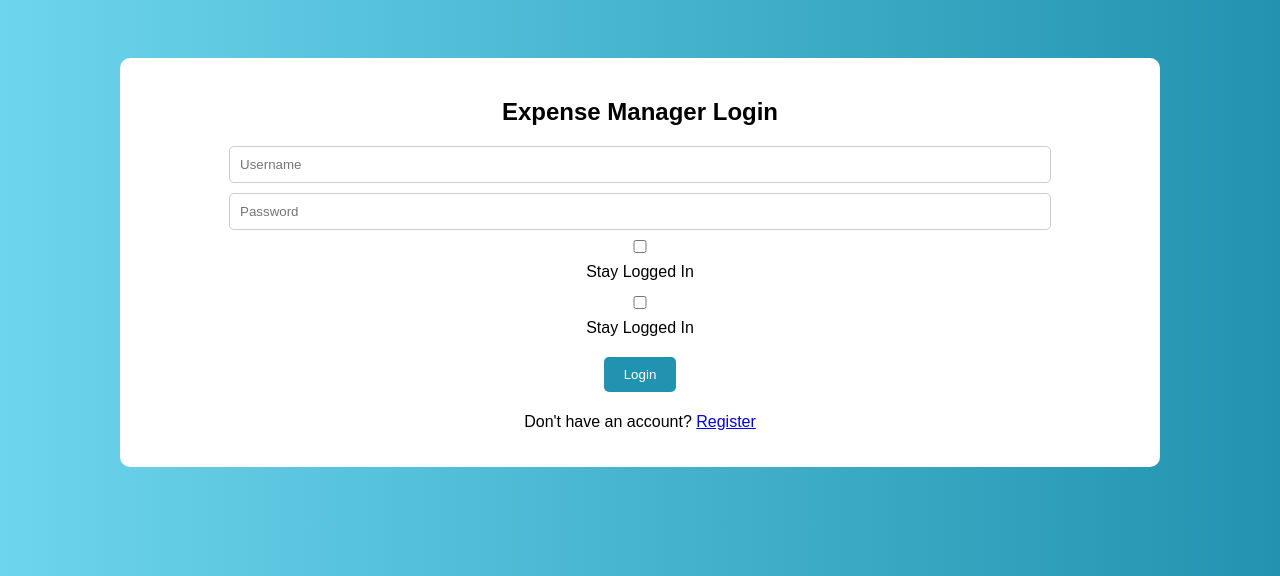
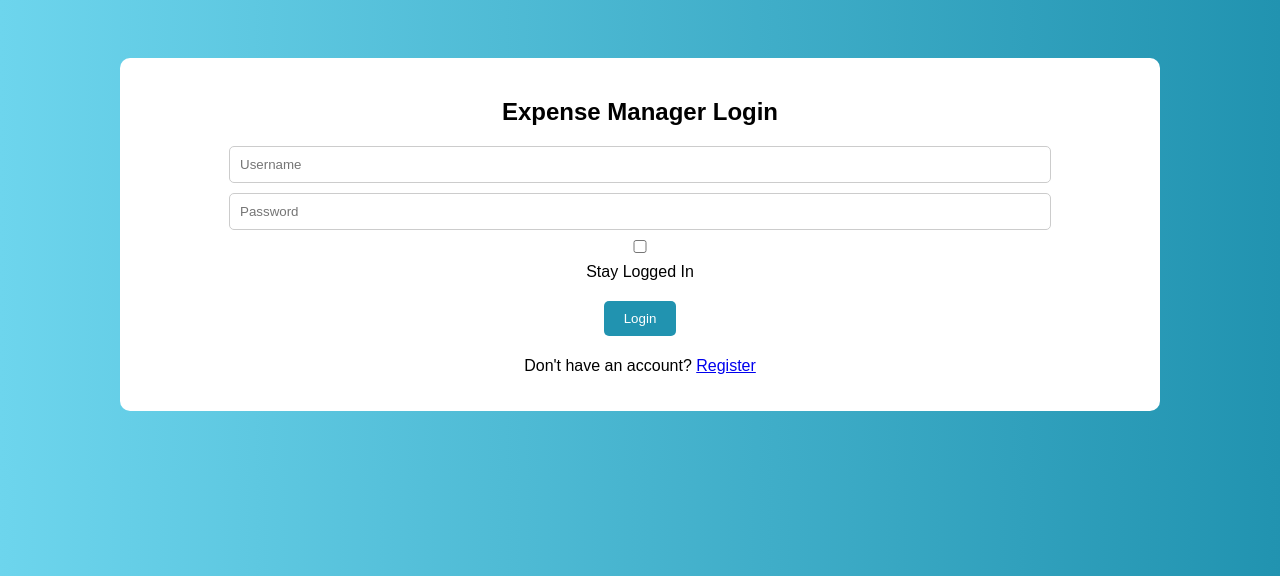
Before and after one commit to kusala1612/Expenses_tracker, a Python web app: template src/main/resources/templates/index.html in a window 1280 px wide. Shown: the top 576 px of the page. Run offline with Jinja, Linux system fonts and the light colour scheme; the template is opened without the code that fills it, so the values that code supplies are empty.

Commit message:
Final UI updates

```diff
--- a/src/main/resources/templates/index.html
+++ b/src/main/resources/templates/index.html
@@ -74,15 +74,10 @@
     <input id="login-username" placeholder="Username" />
     <input id="login-password" type="password" placeholder="Password" />
     <label>
-      <input type="checkbox" id="stayLoggedIn">
-      Stay Logged In
-    </label>
+      <input type="checkbox" id="stayLoggedIn">Stay Logged In </label>
 <div style="margin:15px;">
 
-<label>
-<input type="checkbox" id="stayLoggedIn">
-Stay Logged In
-</label>
+
 
 </div>
 
```
